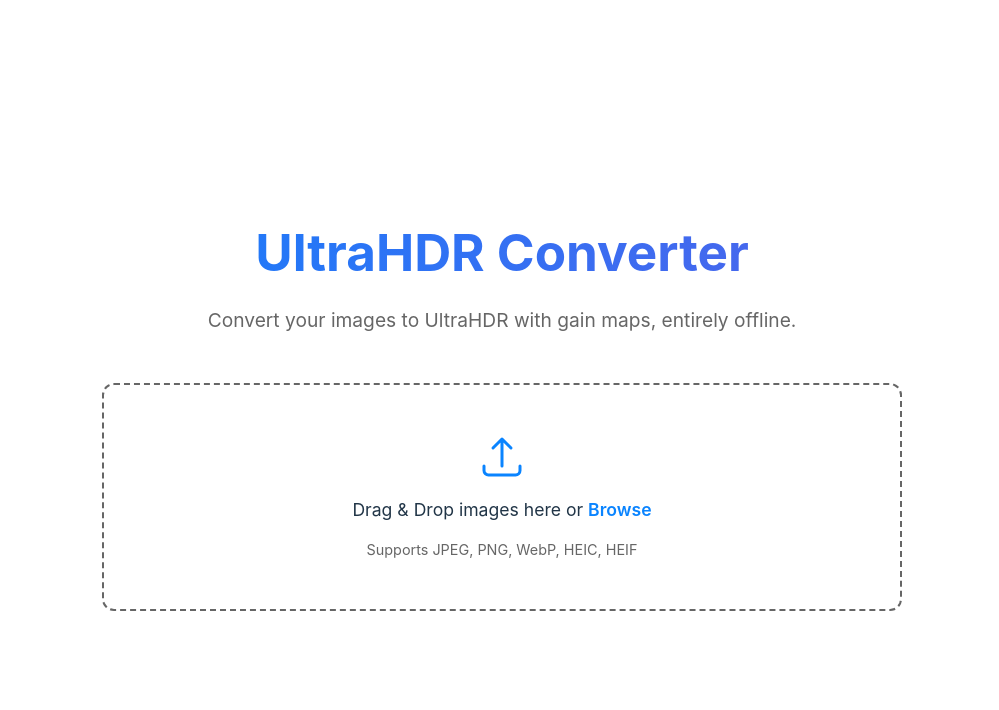
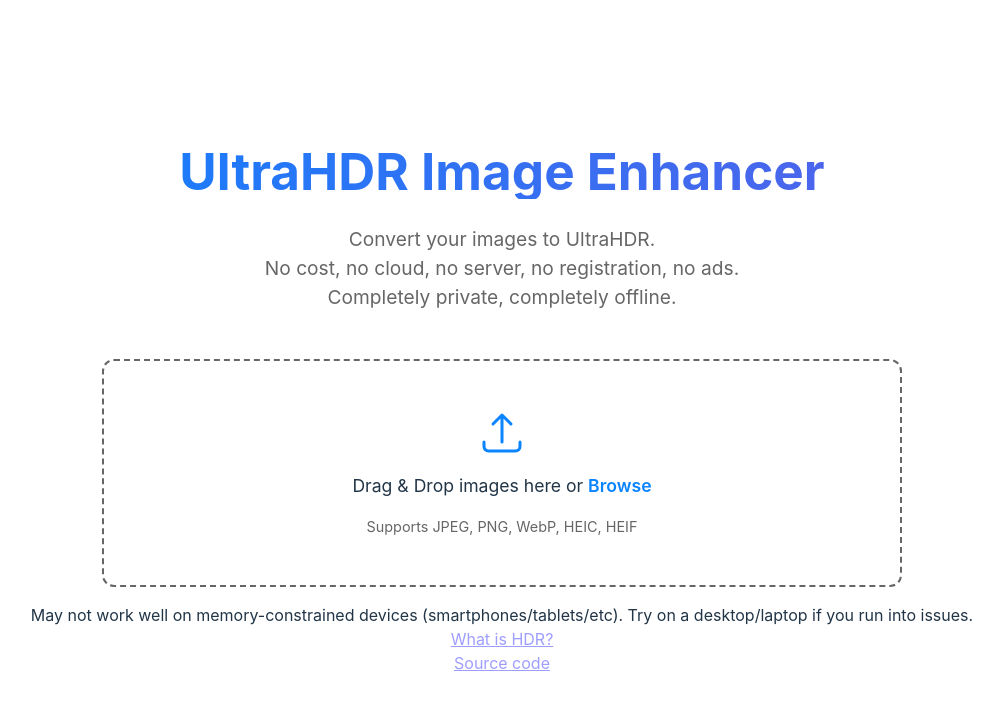
Before and after one commit to sturmen/ultrahdr-pwa-svelte, a Svelte app: page / in a window 1280 px wide. Shown: the top 710 px of the page, without its empty margins (138-1137 px from the left). Built offline with nearby package versions, Linux system fonts and the light colour scheme.

Commit message:
Update footer

```diff
--- a/src/App.svelte
+++ b/src/App.svelte
@@ -14,9 +14,11 @@
 </script>
 
 <main>
-  <h1>UltraHDR Converter</h1>
+  <h1>UltraHDR Image Enhancer</h1>
   <p class="subtitle">
-    Convert your images to UltraHDR with gain maps, entirely offline.
+    Convert your images to UltraHDR.<br />
+    No cost, no cloud, no server, no registration, no ads.<br />
+    Completely private, completely offline.
   </p>
 
   {#if files.length === 0}
@@ -26,6 +28,13 @@
   {:else}
     <ImageProcessor {files} on:reset={handleReset} />
   {/if}
+  <p class="footer">
+    May not work well on memory-constrained devices (smartphones/tablets/etc).
+    Try on a desktop/laptop if you run into issues.<br />
+    <a href="https://gregbenzphotography.com/hdr/#whatishdr">What is HDR?</a><br
+    />
+    <a href="https://github.com/sturmen/ultrahdr-pwa-svelte">Source code</a>
+  </p>
 </main>
 
 <style>
```
Also changed, not shown: 3 other files (tests, documents, lock files or other folders).
